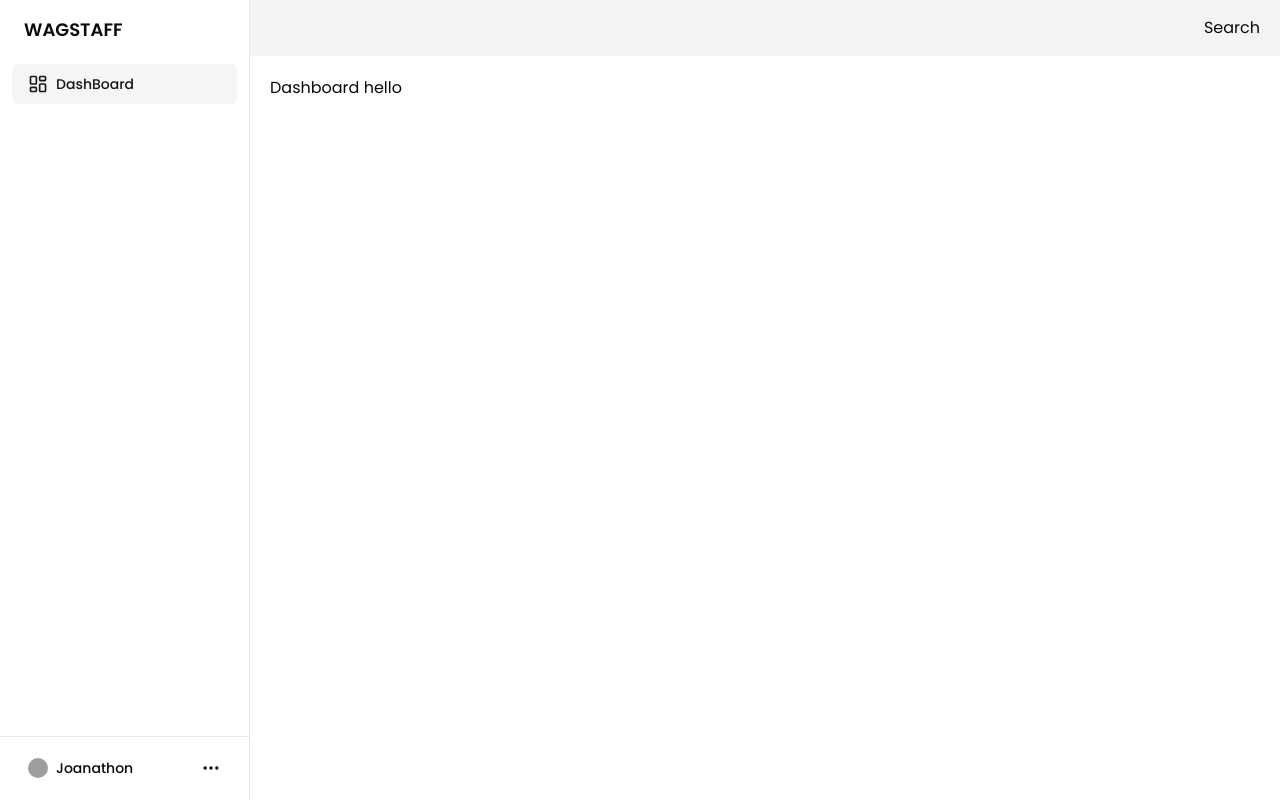
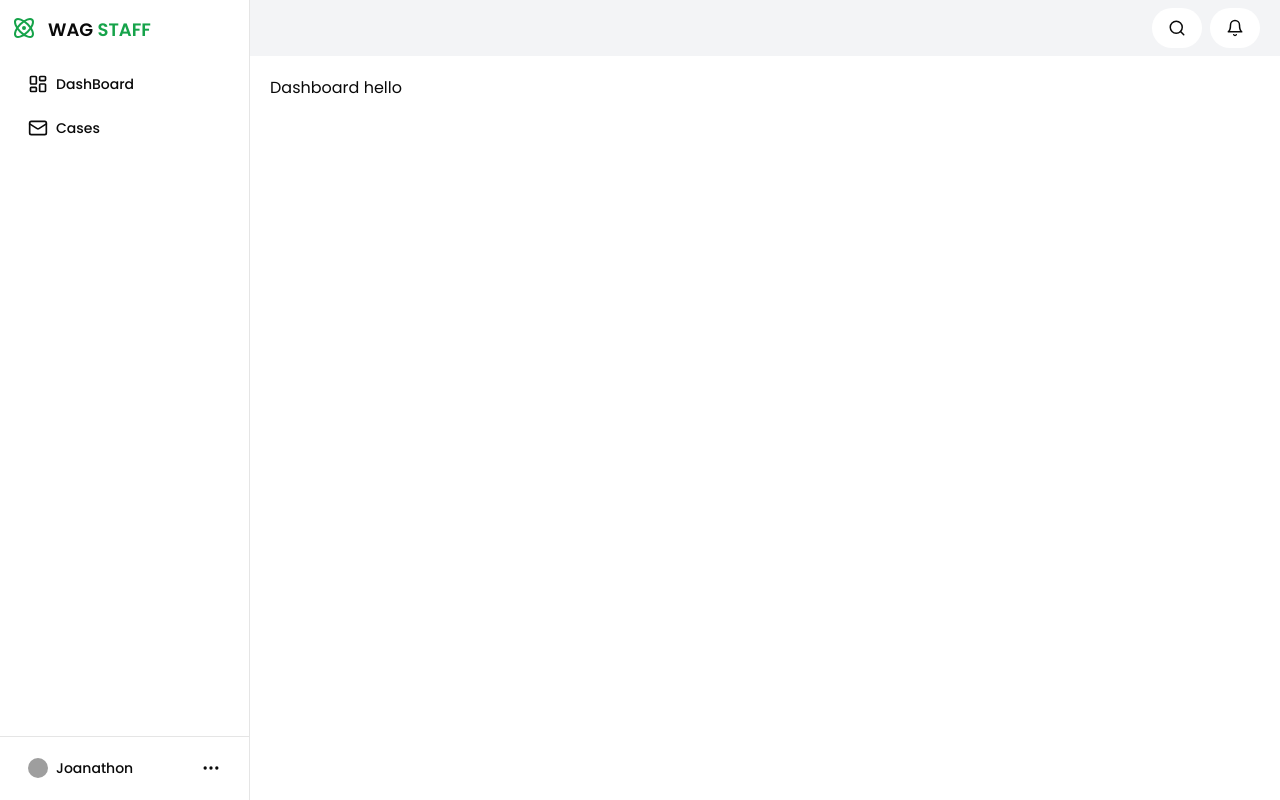
Before and after one commit to nu5rim3/Succen, a React (Vite) app: page / in a window 1280 px wide. Built offline with nearby package versions, Linux system fonts and the light colour scheme; grey boxes are pictures that could not be loaded.

Commit message:
updated: drawer

```diff
--- a/src/App.tsx
+++ b/src/App.tsx
@@ -8,6 +8,7 @@ import NotFound from './pages/NotFound'
 import { Toaster } from './components/ui/toaster';
 import { Login } from './pages/Login';
 const Dashboard = React.lazy(() => import("./pages/Dashboard"));
+const Cases = React.lazy(() => import("./pages/Cases"));
 
 function App() {
 
@@ -36,6 +37,14 @@ function App() {
               </React.Suspense>
             }
           />
+          <Route
+            path="cases/*"
+            element={
+              <React.Suspense fallback={<>...</>}>
+                <Cases />
+              </React.Suspense>
+            }
+          />
         </Route>
         <Route path="*" element={<NotFound />} />
       </Routes>
--- a/src/components/SideBar.tsx
+++ b/src/components/SideBar.tsx
@@ -5,6 +5,7 @@ import {
     // Bookmark,
     // Home,
     LayoutDashboard,
+    Mail,
     // List,
     // Mail,
     // MoreHorizontal,
@@ -19,8 +20,8 @@ import { SidebarMobile } from './sidebar-mobile';
 
 const sidebarItems: SidebarItems = {
     links: [
-        { label: 'DashBoard', href: '/', icon: LayoutDashboard },
-        // { label: 'Notifications', href: '/item/notifications', icon: Bell },
+        { label: 'DashBoard', href: '/dashboard', icon: LayoutDashboard },
+        { label: 'Cases', href: '/cases', icon: Mail },
         // { label: 'Messages', href: '/item/messages', icon: Mail },
         // {
         //     href: '/item/lists',
--- a/src/components/sidebar-desktop.tsx
+++ b/src/components/sidebar-desktop.tsx
@@ -2,7 +2,7 @@ import { Separator } from './ui/separator';
 import { Popover, PopoverContent, PopoverTrigger } from './ui/popover';
 import { Button } from './ui/button';
 import { Avatar, AvatarFallback, AvatarImage } from './ui/avatar';
-import { LogIn, LogOut, MoreHorizontal, Settings } from 'lucide-react';
+import { Atom, LogIn, LogOut, MoreHorizontal, Settings } from 'lucide-react';
 import { SidebarItems } from '@/lib/types';
 import { Link, useLocation, useNavigate } from 'react-router-dom';
 import { SidebarButton } from './SideBar-Button';
@@ -19,7 +19,10 @@ export function SidebarDesktop(props: SidebarDesktopProps) {
     return (
         <aside className='w-[250px] max-w-xs h-screen fixed left-0 top-0 z-40 border-r'>
             <div className='h-full px-3 py-4'>
-                <h3 className='mx-3 text-lg font-semibold text-foreground'>WAGSTAFF</h3>
+                <div className='flex flex-row'>
+                    <Atom className='text-green-600' />
+                    <h3 className='mx-3 text-lg font-semibold text-foreground'>WAG <span className='text-green-600'>STAFF</span></h3>
+                </div>
                 <div className='mt-5'>
                     <div className='flex flex-col gap-1 w-full'>
                         {props.sidebarItems.links.map((link, index) => (
--- a/src/layouts/MainLayout.tsx
+++ b/src/layouts/MainLayout.tsx
@@ -1,5 +1,7 @@
 
 import { Sidebar } from '@/components/SideBar';
+import { Button } from '@/components/ui/button';
+import { Bell, Search } from 'lucide-react';
 import { Outlet } from 'react-router-dom';
 
 const MainLayout = () => {
@@ -7,7 +9,10 @@ const MainLayout = () => {
         <div>
             <Sidebar />
             <main className='mt-16 sm:ml-[250px] sm:mt-0'>
-                <div className='px-5 bg-gray-100 h-14 flex justify-end items-center'> Search</div>
+                <div className='px-5 bg-gray-100 h-14 flex justify-end items-center gap-2'>
+                    <Button variant={'ghost'} className='rounded-full bg-white'><Search size={18} /></Button>
+                    <Button variant={'ghost'} className='rounded-full bg-white'><Bell size={18} /></Button>
+                </div>
                 <div className='p-5'>
                     <Outlet />
                 </div>
--- /dev/null
+++ b/src/pages/Cases.tsx
@@ -0,0 +1,9 @@
+import React from 'react'
+
+const Cases = () => {
+    return (
+        <div>Cases</div>
+    )
+}
+
+export default Cases
```
